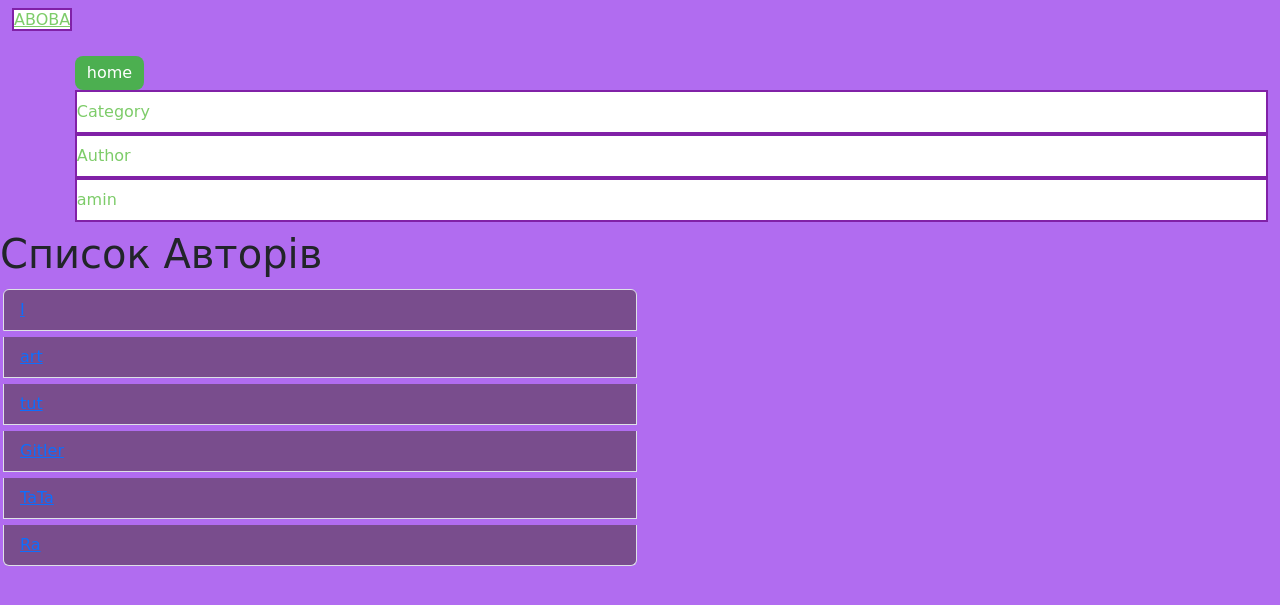
After one commit to aboba18/blog, a Django app: page /author in a window 1280 px wide. The commit adds this page. Shown: the top 605 px of the page. Run offline with Django 4.2, Linux system fonts and the light colour scheme; data comes from the database, SQL or seed files in the repository; both versions use the stored data as it was after the commit.

Commit message:
add url for author and category, fixed css

```diff
--- a/blogapp/urls.py
+++ b/blogapp/urls.py
@@ -8,5 +8,7 @@ from django.conf.urls.static import static
 urlpatterns = [
     path('', view=views.index, name="home"),
     #робить посилання для постів
-    path("<int:pk>", view=views.PostDetailView.as_view(), name="post-details")
+    path("<int:pk>", view=views.PostDetailView.as_view(), name="post-details"),
+    path("category", view=views.CategoryList.as_view(), name = "category_list"),
+    path("author", view=views.AuthorList.as_view(), name = "author_list"),
 ] + static(settings.MEDIA_URL, document_root=settings.MEDIA_ROOT)
--- a/blogapp/views.py
+++ b/blogapp/views.py
@@ -1,9 +1,19 @@
 from django.shortcuts import render
-from .models import Post
-from django.views.generic import DetailView
+from .models import Post, Category
+from django.views.generic import DetailView, ListView
+
 # Create your views here.
 def index(req):
     post_list = Post.objects.all()
+
+    if req.GET.get("author", False):
+        author = req.GET.get("author", False)
+        post_list = Post.objects.filter(author__exact=author)
+
+
+    if req.GET.get("category", False):
+        category = req.GET.get("category", False)
+        post_list = Post.objects.filter(category__canegory_name=category)
 
 
     return render(req, "blogapp/index.html", context={"posts": post_list})
@@ -12,3 +22,32 @@ class PostDetailView(DetailView):
     template_name = "blogapp/post_detail.html"
 
     model = Post
+
+
+
+class CategoryList(ListView):
+    template_name ="blogapp/category_list.html"
+
+    model = Category
+
+    def get_context_data(self, **kwargs):
+        return super().get_context_data(**kwargs)
+
+        context["category_list"] = self.get_queryset()
+
+        return context
+
+
+class AuthorList(ListView):
+    template_name ="blogapp/author_list.html"
+
+    model = Post
+    def get_context_data(self, **kwargs):
+        context = super().get_context_data(**kwargs)
+
+        context["author_list"] = []
+        for post in self.get_queryset():
+            if not post.author in context['author_list']:
+                context["author_list"].append(post.author)
+
+        return context
--- a/static/styles/style.css
+++ b/static/styles/style.css
@@ -82,7 +82,18 @@ header .link {
 
 .post_text img{
     margin-top: 0;
-    width:10%;
-    position: relative;
-    bottom: 50px;
+    width: 150px;
+    height: 100px;
+
 }
+
+
+.my-list{
+    width: 50%;
+}
+
+.my-list-item{
+    background-color:#734a83e5 ;
+    margin: 3px;
+
+}
--- /dev/null
+++ b/templates/blogapp/author_list.html
@@ -0,0 +1,15 @@
+{% extends "layout.html" %}
+
+{% block content %}
+
+<h1>Список Авторів</h1>
+
+
+<ul class="list-group my-list">
+    {% for author in author_list %}
+        <li class="list-group-item my-list-item">
+            <a class="link" href="/?author={{author}}"> {{author}} </a>
+        </li>
+    {%endfor%}
+</ul>
+{% endblock %}
--- a/templates/blogapp/index.html
+++ b/templates/blogapp/index.html
@@ -10,6 +10,7 @@
         <br>
         {{p.category.canegory_name}}
         <br>
+
         <h2 class="date">{{p.datetime}}<h2>
 
     </div>
--- a/templates/layout.html
+++ b/templates/layout.html
@@ -27,10 +27,10 @@
                     <a class="button nav-link" href="{%url 'home'%}">home</a>
                 </li>
                 <li class="nav-item nav-li">
-                    <a class="link nav-link" href="">link1</a>
+                    <a class="link nav-link" href="{% url 'category_list' %}">Category</a>
                 </li>
                 <li class="nav-item nav-li">
-                    <a class="link nav-link" href="">link2</a>
+                    <a class="link nav-link" href="{% url 'author_list' %}">Author</a>
                 </li>
                 <li class="nav-item nav-li">
                     <a class="link nav-link" href="/admin">amin</a>
```
Also changed, not shown: templates/blogapp/category_list.html (added, +14 -0 lines), db.sqlite3, media/images/world_war_2.jpg (added), media/images/world_war_2_TJsvsZF.jpg (added).
